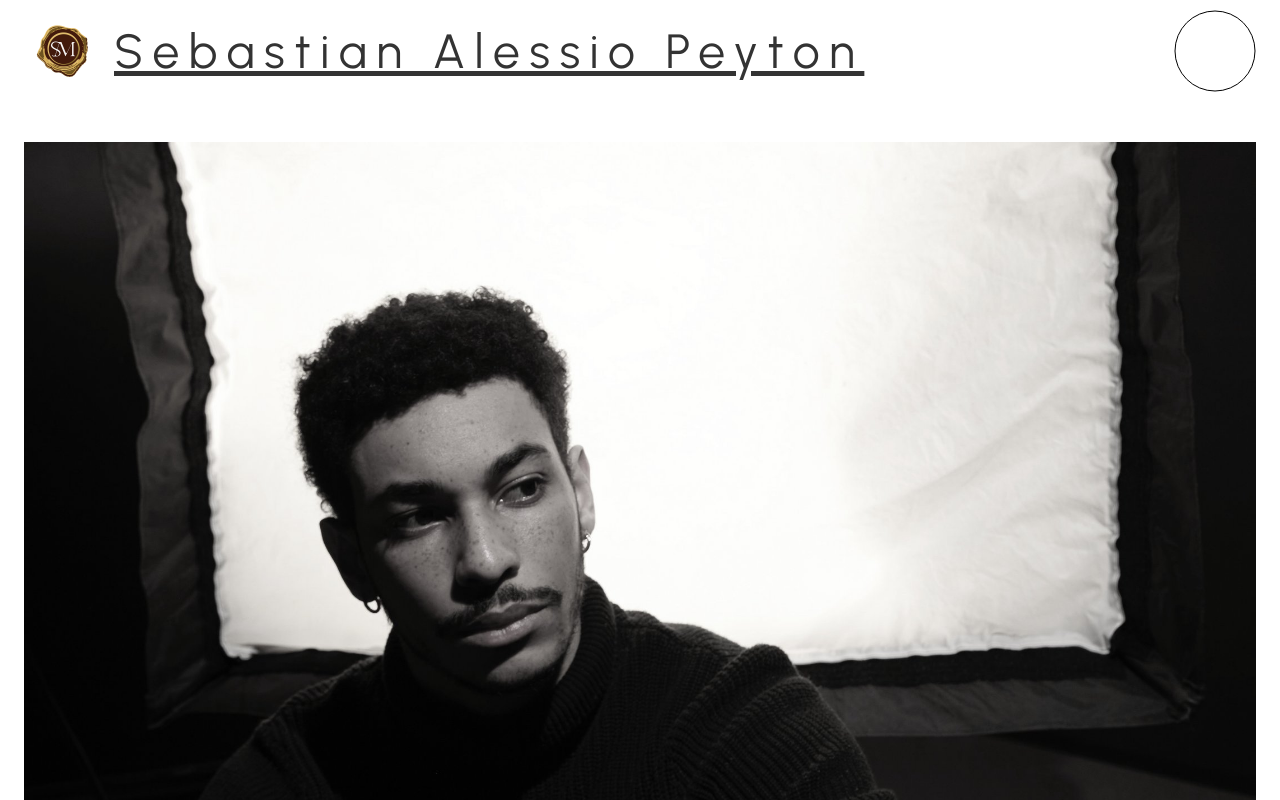
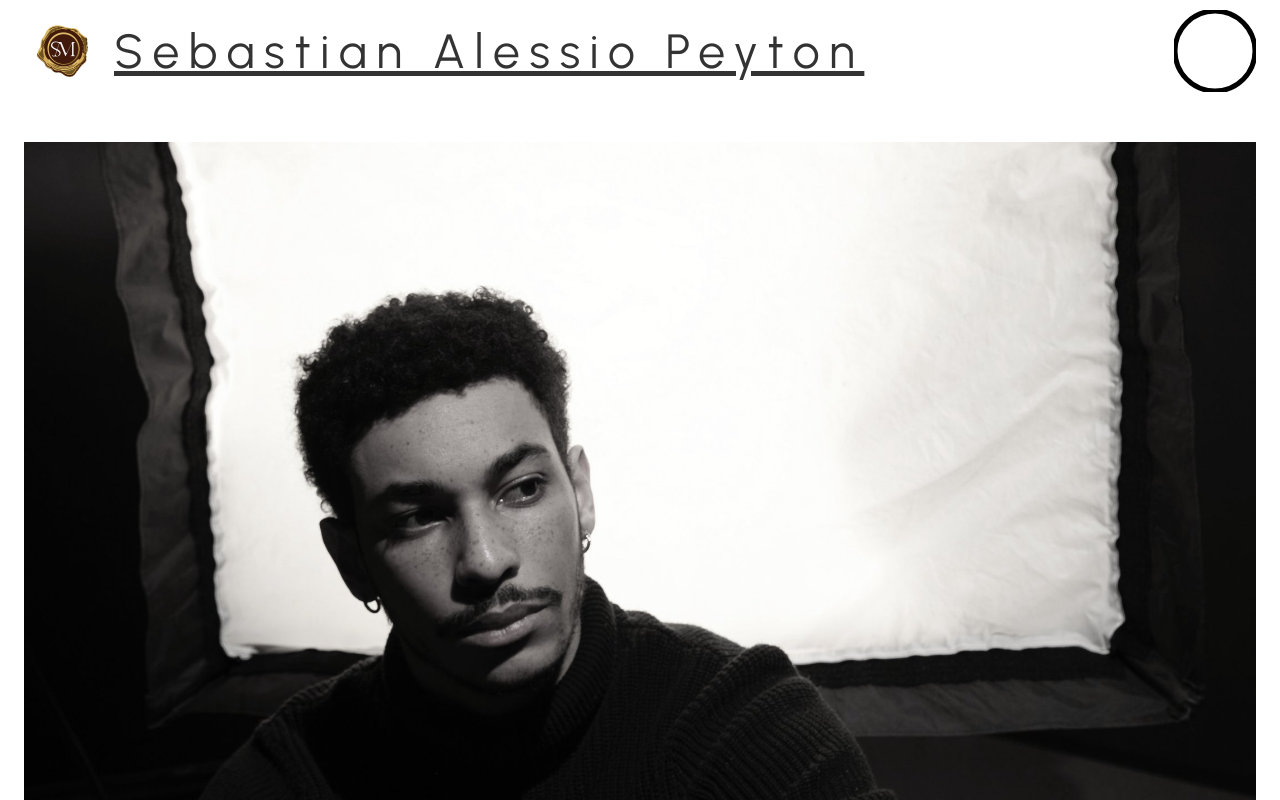
Before and after one commit to sebastianM2/portfolio-scaffold, a Next.js app: page / in a window 1280 px wide. Shown: the top 800 px of the page. Built offline with nearby package versions, Linux system fonts and the light colour scheme.

Commit message:
Update Visual
This patch updates the circle at the top making it thicker and updates that images in piccola libreria

```diff
--- a/src/app/page.tsx
+++ b/src/app/page.tsx
@@ -28,7 +28,7 @@ export default function Home() {
           fill="none"
           aria-hidden="true"
         >
-          <circle cx="41" cy="41" r="40" stroke="black" strokeWidth="1" />
+          <circle cx="41" cy="41" r="40" stroke="black" strokeWidth="5" />
         </svg>
       </header>
 
```
